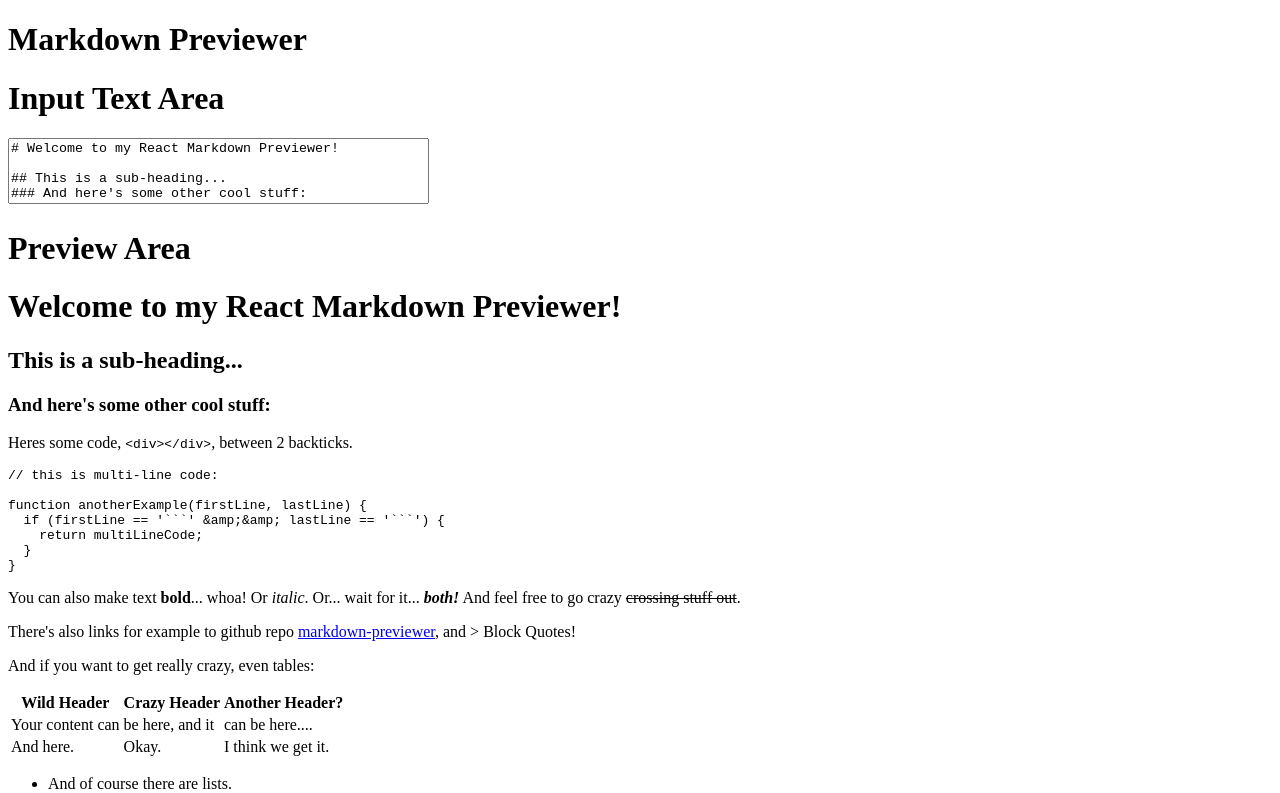
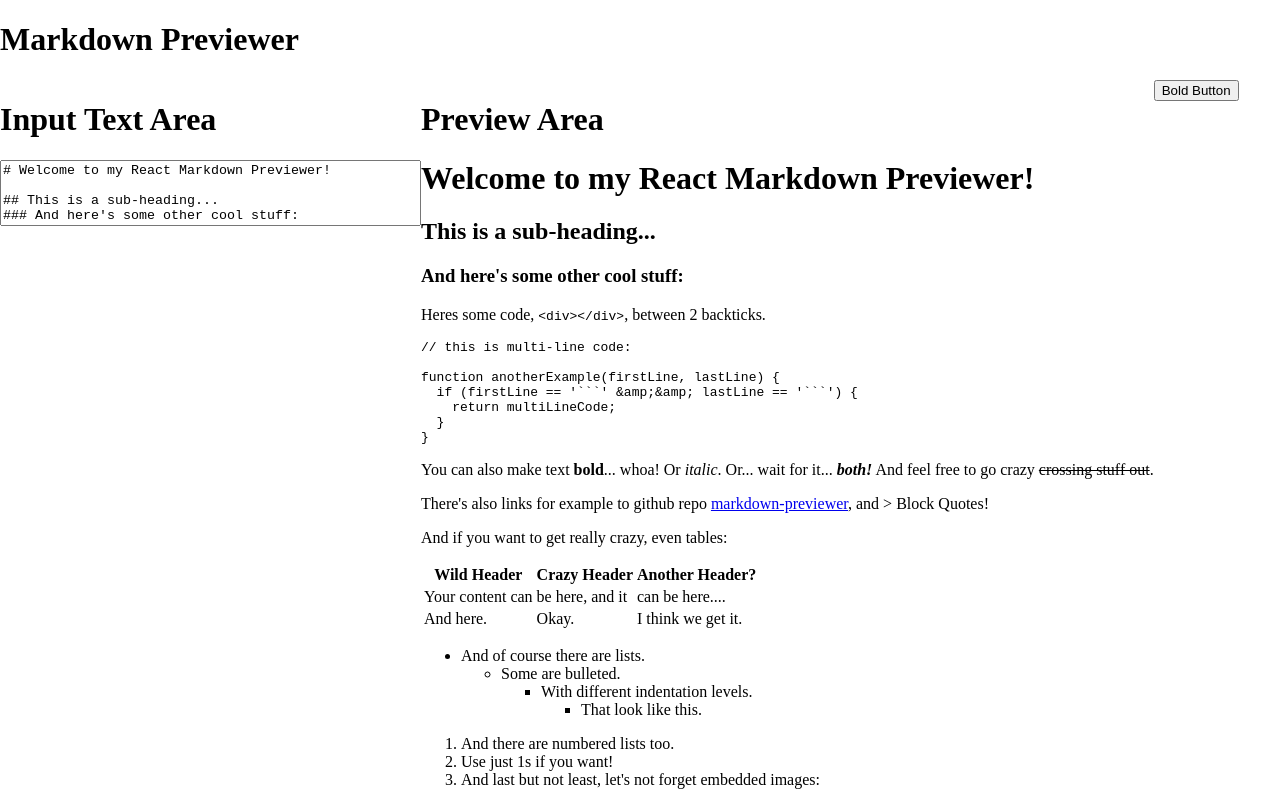
Before and after one commit to GustavoLira-ChE/markdown-previewer, a React app: page / in a window 1280 px wide. Shown: the top 793 px of the page. Built offline with nearby package versions, Linux system fonts and the light colour scheme.

Commit message:
add: global style

```diff
--- a/src/App.jsx
+++ b/src/App.jsx
@@ -4,15 +4,18 @@
 import Header from "./containers/Header";
 import PreSyntaxUseList from "./containers/PreSyntaxUseList";
 import { InputTextProvider } from "./context/InputTextContext";
+import './styles/global.css'
 
 const App = () => {
     return(
         <div>
             <InputTextProvider>
                 <Header />
-                <InputTextArea />
-                <PreviewerArea />
-                <PreSyntaxUseList />
+                <div className="body-container">
+                    <InputTextArea />
+                    <PreviewerArea />
+                    <PreSyntaxUseList />
+                </div>
             </InputTextProvider>
         </div>
     );
--- /dev/null
+++ b/src/styles/global.css
@@ -0,0 +1,20 @@
+*,
+*::before,
+*::after {
+    box-sizing: border-box;
+}
+
+:root{
+    --body-color: #fafbf9;
+    --primary-color: #ff5208;
+    --secondary-color: #383845;
+}
+
+html, body{
+    margin: 0;
+    padding: 0;
+}
+
+.body-container{
+    display: flex;
+}
```
